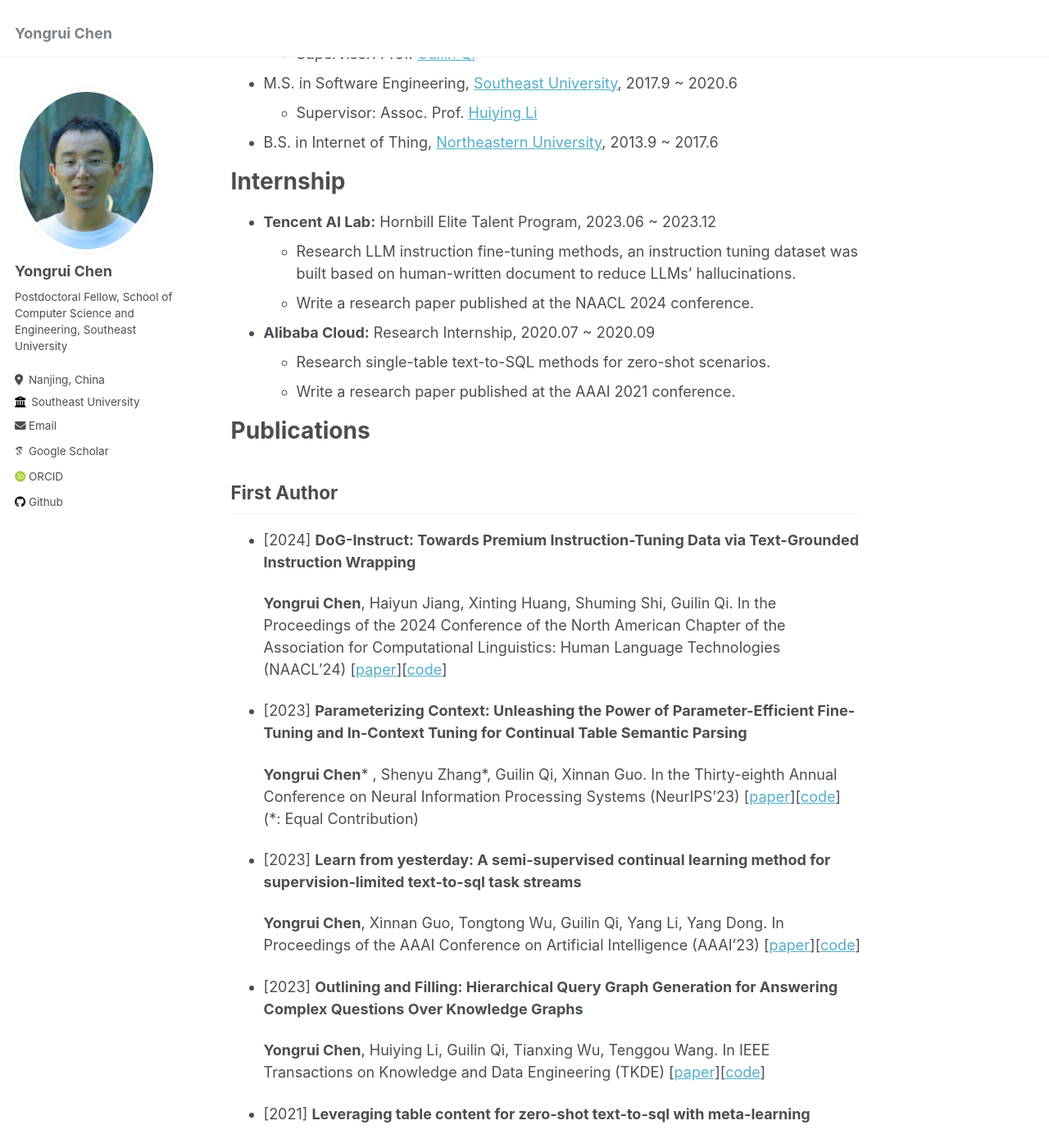
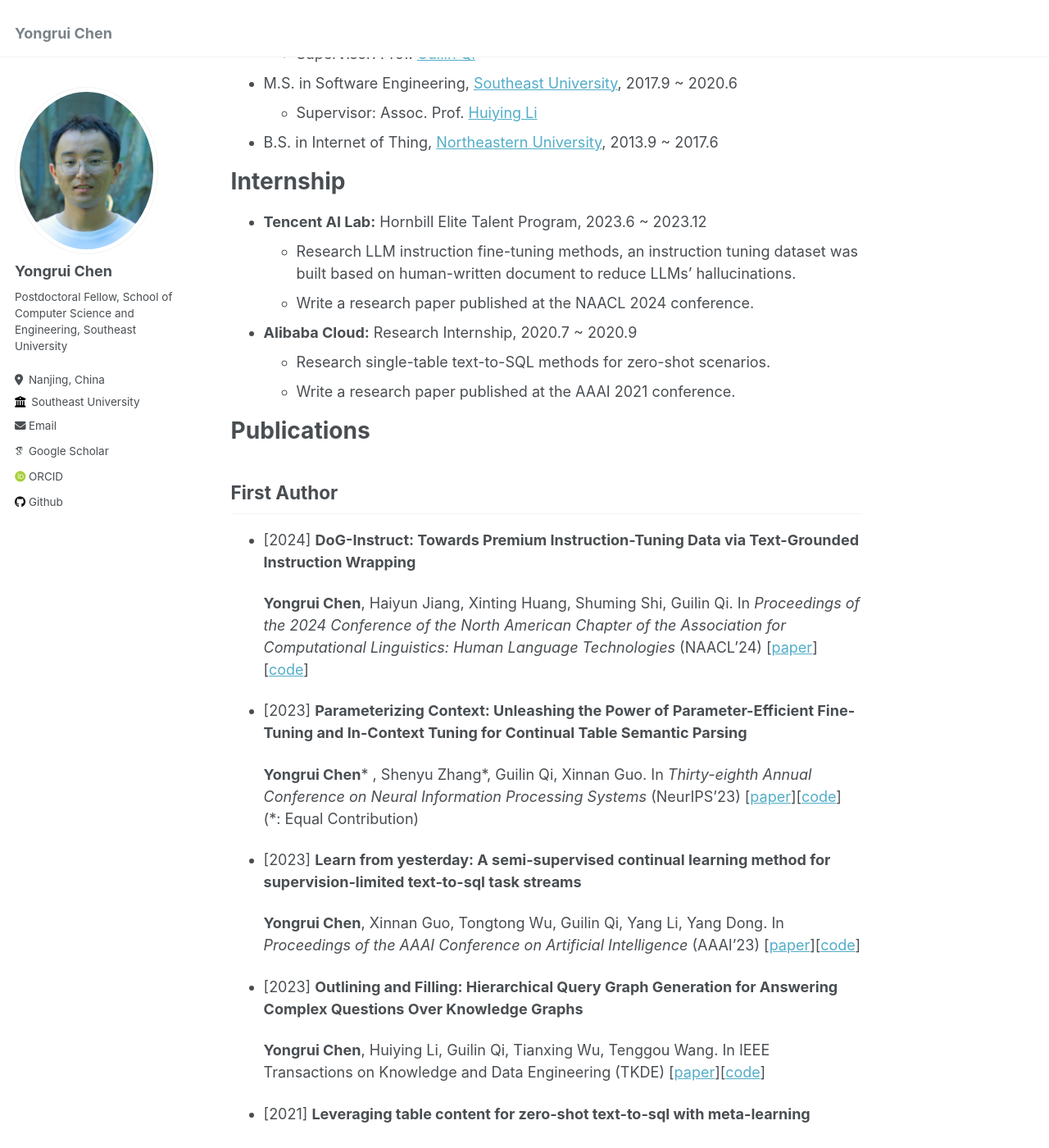
Before and after one commit to Bahuia/bahuia.github.io, a Jekyll site: the page built from _pages/about.md, in a window 1280 px wide and 1400 px high, scrolled down 555 px. Shown: the whole window at 82% size. Built offline with Jekyll 4.4.1, drawn with Linux system fonts in a browser that asks for light colours; some web fonts are replaced.

Commit message:
20240722

```diff
--- a/_pages/about.md
+++ b/_pages/about.md
@@ -26,11 +26,11 @@ Education
 Internship
 ======
 
-* **Tencent AI Lab:** Hornbill Elite Talent Program, 2023.06 ~ 2023.12
+* **Tencent AI Lab:** Hornbill Elite Talent Program, 2023.6 ~ 2023.12
   * Research LLM instruction fine-tuning methods, an instruction tuning dataset was built based on human-written document to reduce LLMs' hallucinations.
   * Write a research paper published at the NAACL 2024 conference.
 
-* **Alibaba Cloud:** Research Internship, 2020.07 ~ 2020.09
+* **Alibaba Cloud:** Research Internship, 2020.7 ~ 2020.9
   * Research single-table text-to-SQL methods for zero-shot scenarios.
   * Write a research paper published at the AAAI 2021 conference.
 
@@ -44,17 +44,17 @@ First Author
 * [2024] **DoG-Instruct: Towards Premium Instruction-Tuning Data via Text-Grounded Instruction Wrapping**
 
     **Yongrui Chen**, Haiyun Jiang, Xinting Huang, Shuming Shi, Guilin Qi.
-    In the Proceedings of the 2024 Conference of the North American Chapter of the Association for Computational Linguistics: Human Language Technologies (NAACL'24) [[paper](https://aclanthology.org/2024.naacl-long.230.pdf)][[code](https://github.com/Bahuia/Dog-Instruct)]
+    In *Proceedings of the 2024 Conference of the North American Chapter of the Association for Computational Linguistics: Human Language Technologies* (NAACL'24) [[paper](https://aclanthology.org/2024.naacl-long.230.pdf)][[code](https://github.com/Bahuia/Dog-Instruct)]
 
 * [2023] **Parameterizing Context: Unleashing the Power of Parameter-Efficient Fine-Tuning and In-Context Tuning for Continual Table Semantic Parsing**
 
     **Yongrui Chen**\* , Shenyu Zhang\*, Guilin Qi, Xinnan Guo.
-    In the Thirty-eighth Annual Conference on Neural Information Processing Systems (NeurIPS'23) [[paper](https://proceedings.neurips.cc/paper_files/paper/2023/file/398b00a05b847ac65eb98c8e5e865fe8-Paper-Conference.pdf)][[code](https://github.com/Bahuia/C3)] (\*: Equal Contribution)
+    In *Thirty-eighth Annual Conference on Neural Information Processing Systems* (NeurIPS'23) [[paper](https://proceedings.neurips.cc/paper_files/paper/2023/file/398b00a05b847ac65eb98c8e5e865fe8-Paper-Conference.pdf)][[code](https://github.com/Bahuia/C3)] (\*: Equal Contribution)
 
 * [2023] **Learn from yesterday: A semi-supervised continual learning method for supervision-limited text-to-sql task streams**
 
     **Yongrui Chen**, Xinnan Guo, Tongtong Wu, Guilin Qi, Yang Li, Yang Dong.
-    In Proceedings of the AAAI Conference on Artificial Intelligence (AAAI'23) [[paper](https://ojs.aaai.org/index.php/AAAI/article/view/26492)][[code](https://github.com/Bahuia/SSCL-Text2SQL)]
+    In *Proceedings of the AAAI Conference on Artificial Intelligence* (AAAI'23) [[paper](https://ojs.aaai.org/index.php/AAAI/article/view/26492)][[code](https://github.com/Bahuia/SSCL-Text2SQL)]
 
 * [2023] **Outlining and Filling: Hierarchical Query Graph Generation for Answering Complex Questions Over Knowledge Graphs**
 
```
